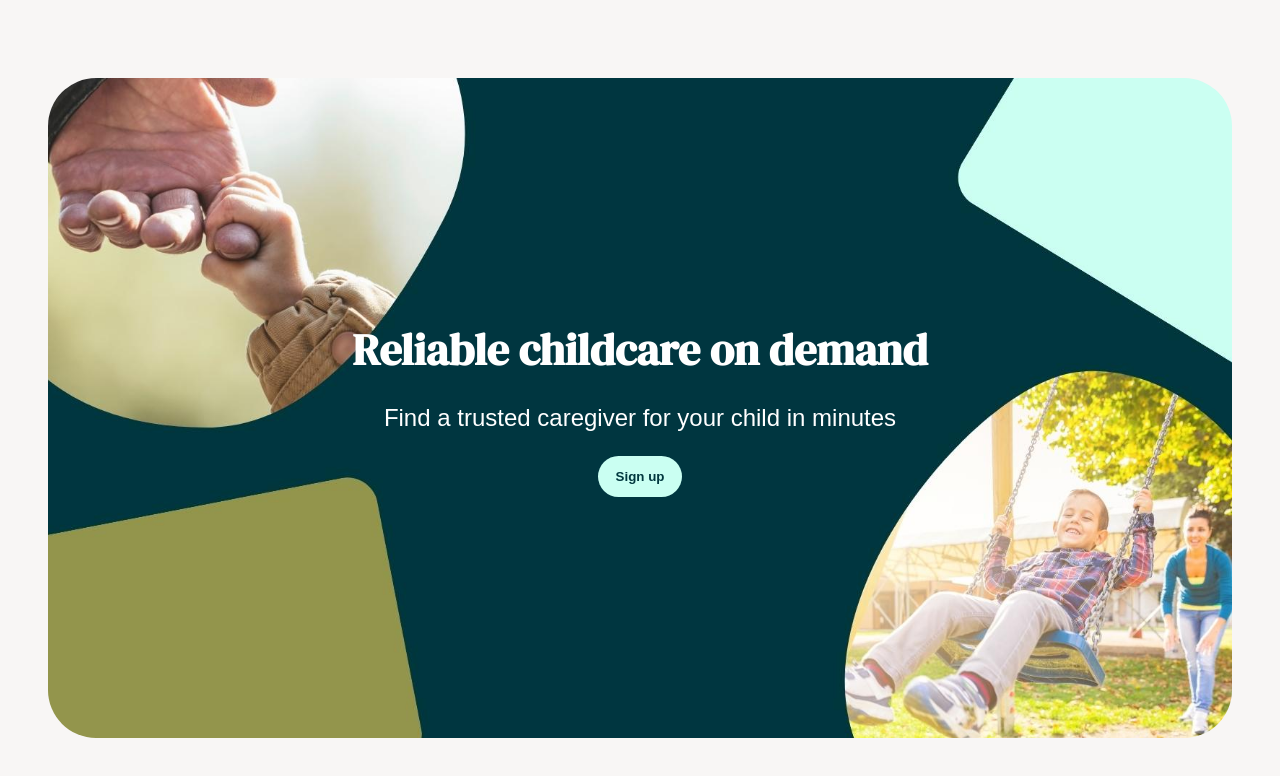
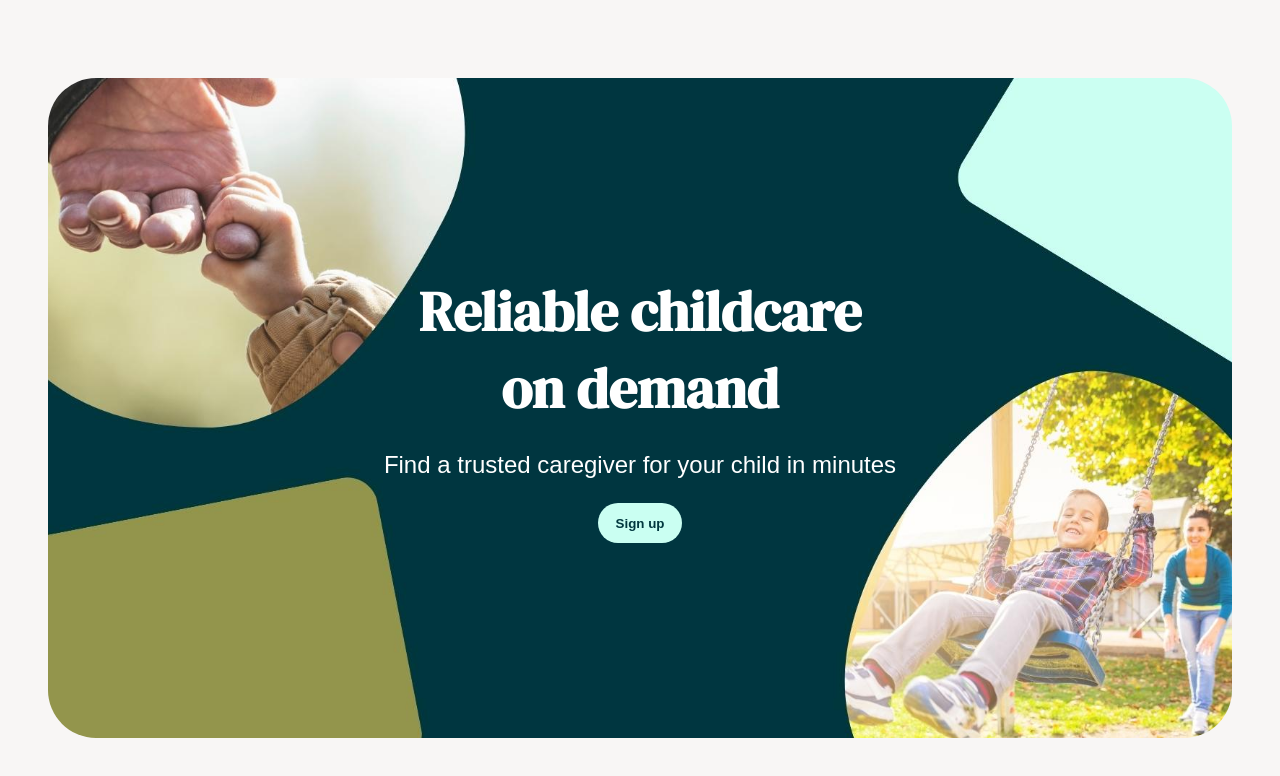
Before and after one commit to karilyn/CareBearers, a React (Create React App) app in the folder frontend/: page / in a window 1280 px wide. Shown: the part 674-1450 px from the top of the page. Built offline with nearby package versions, Linux system fonts and the light colour scheme; a web font is replaced by a local one.

Commit message:
Add line break on h1

```diff
--- a/frontend/src/components/Hero_Section/Hero.jsx
+++ b/frontend/src/components/Hero_Section/Hero.jsx
@@ -6,7 +6,7 @@ export default function Hero() {
   return (
     <div className="px-4 py-5 my-5 text-center bg-image"
       style={{ backgroundImage: `url(${hero})` }}>
-      <h1 className="display-5 fw-bold">Reliable childcare on demand</h1>
+      <h1 className="display-5 fw-bold">Reliable childcare <br/>on demand</h1>
       <div className="col-lg-6 mx-auto">
         <p className="lead mb-4">Find a trusted caregiver for your child in minutes</p>
         <div className="d-grid gap-2 d-sm-flex justify-content-sm-center">
--- a/frontend/src/components/Hero_Section/Hero.scss
+++ b/frontend/src/components/Hero_Section/Hero.scss
@@ -25,7 +25,7 @@
   text-align: center;
   margin: 0;
   padding: 0;
-  font-size: 2.75rem;
+  font-size: 3.5rem;
 }
 
 .lead.mb-4 {
```
